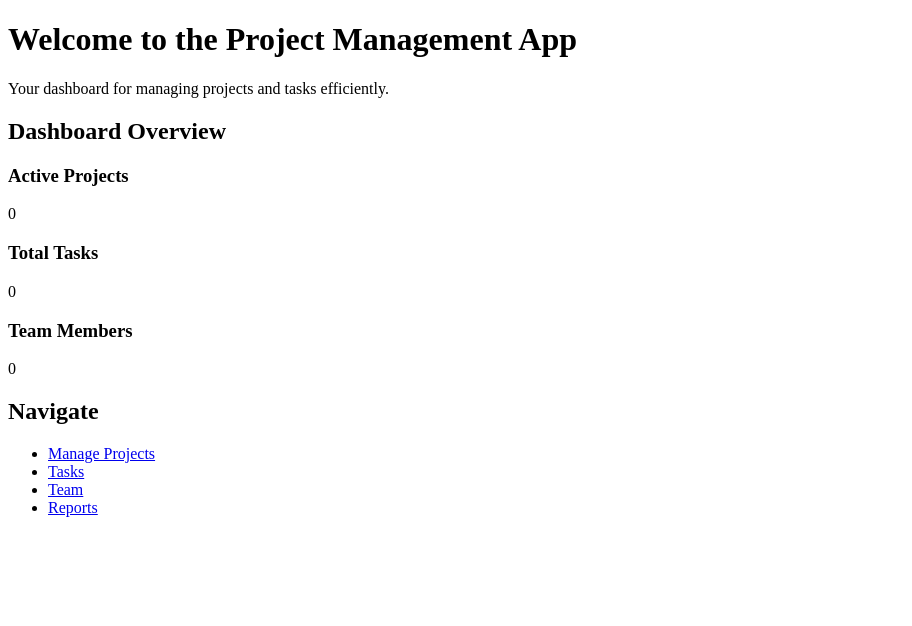
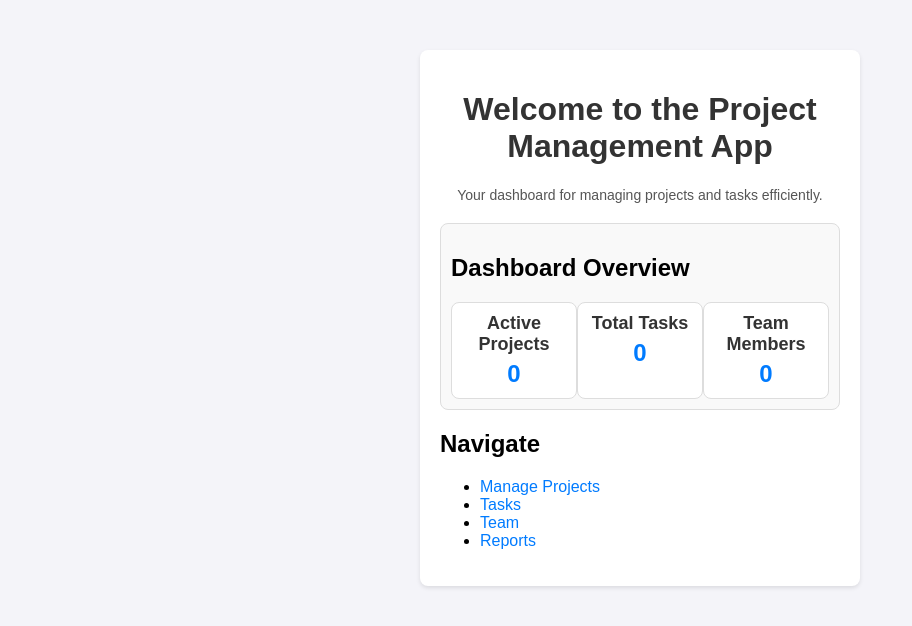
Before and after one commit to Eros-Zhubi/EOA, a plain HTML site: page homepage.html in a window 1280 px wide. Shown: the whole page, without its empty margins (0-912 px from the left). Drawn offline with Linux system fonts and the light colour scheme; no server answers.

Commit message:
fixed naming mistake

```diff
--- a/homepage.html
+++ b/homepage.html
@@ -4,7 +4,7 @@
     <meta charset="UTF-8">
     <meta name="viewport" content="width=device-width, initial-scale=1.0">
     <title>Dashboard - Project Managment</title>
-    <link rel="stylesheet" href="styles.css">
+    <link rel="stylesheet" href="style.css">
 </head>
 <body>
     <div class="container">
```
